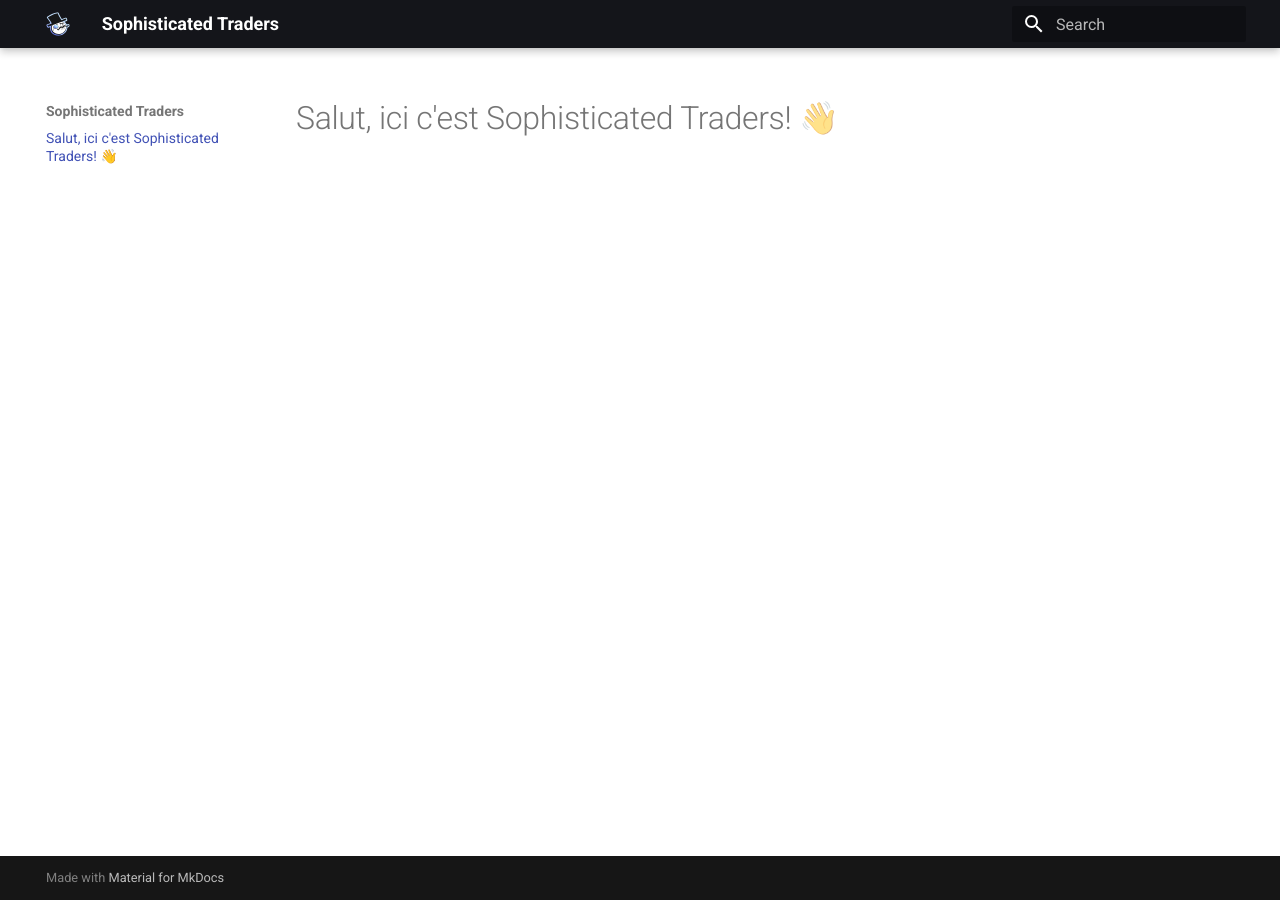
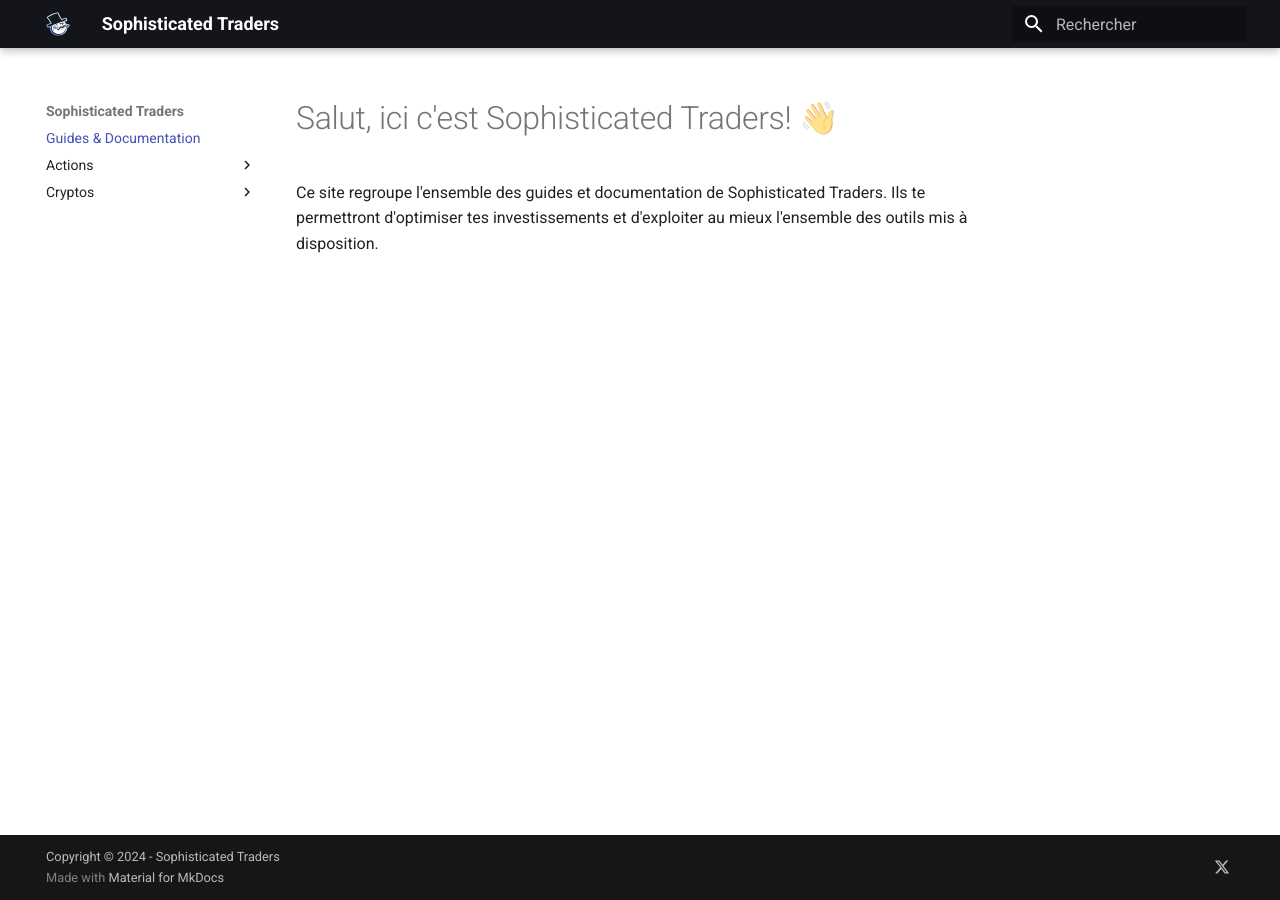
Before and after one commit to sophisticated-traders/docs, an MkDocs documentation site: the page built from docs/index.md, in a window 1280 px wide. Built offline with MkDocs 1.6.1 and Material for MkDocs 9.7.7, drawn with Linux system fonts in a browser that asks for light colours.

Commit message:
Add boilerplate

```diff
--- /dev/null
+++ b/docs/actions/actions.md
@@ -0,0 +1 @@
+# Actions
--- a/docs/index.md
+++ b/docs/index.md
@@ -1 +1,9 @@
+---
+title: Guides & Documentation
+description: Ce site regroupe l'ensemble des guides et documentation de Sophisticated Traders.
+---
+
 # Salut, ici c'est Sophisticated Traders! 👋
+
+Ce site regroupe l'ensemble des guides et documentation de Sophisticated Traders.
+Ils te permettront d'optimiser tes investissements et d'exploiter au mieux l'ensemble des outils mis à disposition.
--- a/mkdocs.yml
+++ b/mkdocs.yml
@@ -1,8 +1,17 @@
 site_name: Sophisticated Traders
 site_url: https://docs.sophisticated-traders.com/
+copyright: Copyright &copy; 2024 - Sophisticated Traders
+extra:
+  social:
+    - icon: fontawesome/brands/x-twitter
+      link: https://x.com/sph_traders
+      name: Sophisticated Traders on Twitter
+
 theme:
   name: material
+  language: fr
   palette:
     primary: black
+
   logo: assets/st-icon.svg
   favicon: assets/st-icon.svg
```
Also changed, not shown: docs/cryptos/trading.md (added, +1 -0 lines).
